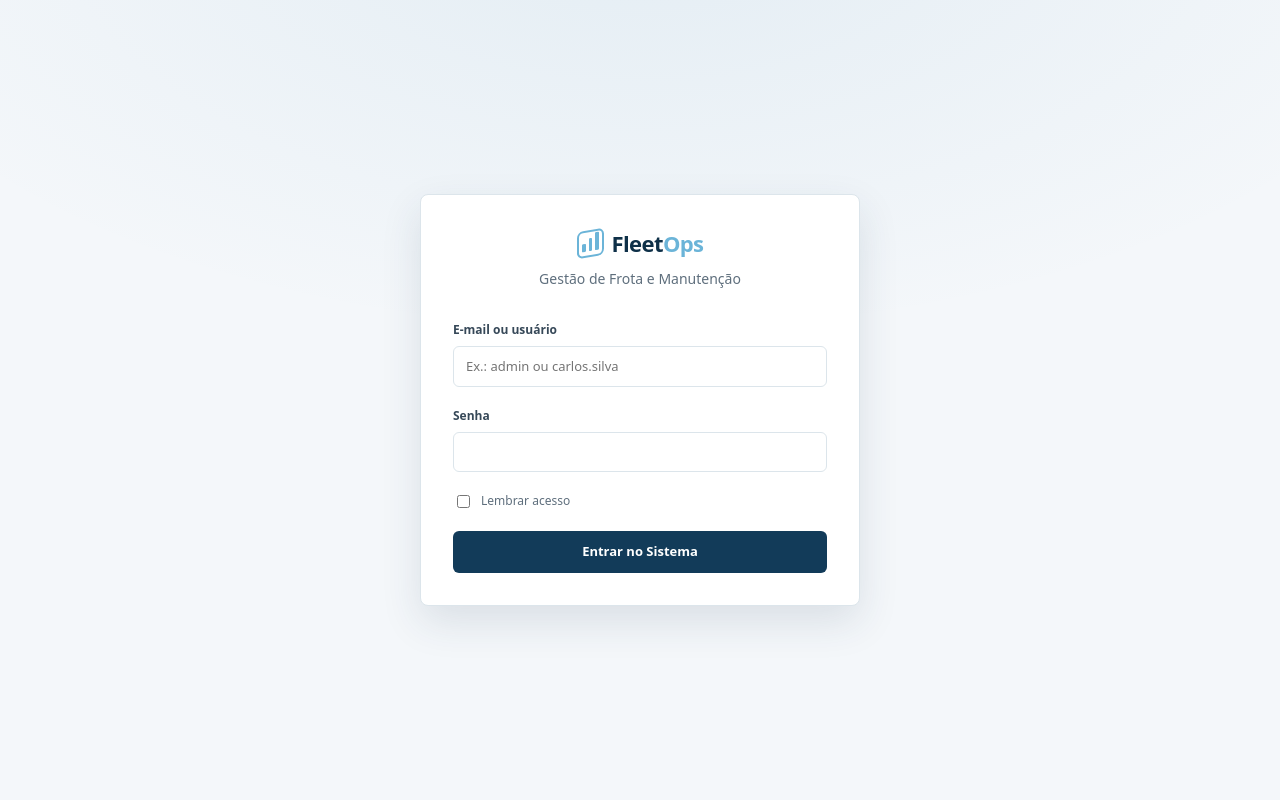
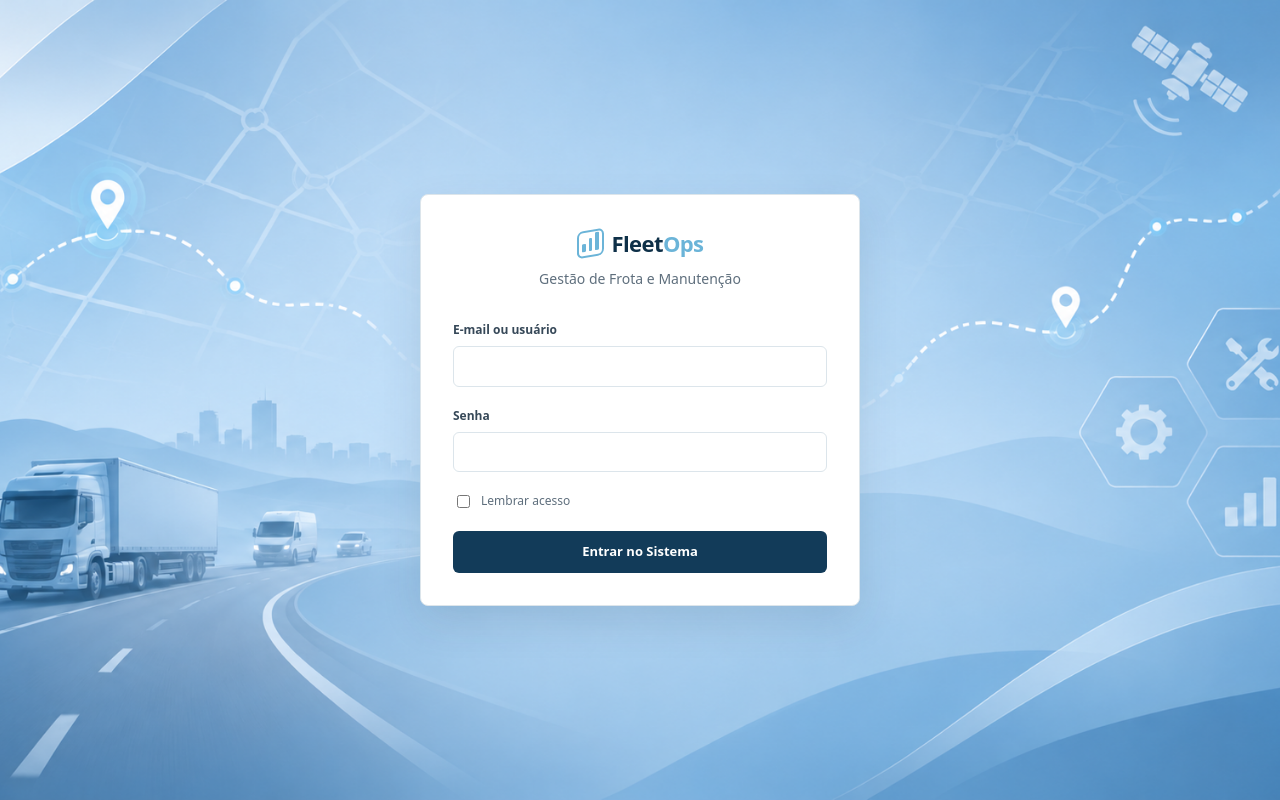
Before and after one commit to lucasanjos03/frota-ops, a Spring Boot app: page /login in a window 1280 px wide. Run offline with Spring Boot 4, Linux system fonts and the light colour scheme.

Commit message:
feat(login): adiciona imagem de fundo e remove placeholder
Mantem o formulario em um cartao branco e permite carregar as imagens estaticas antes da autenticacao.

```diff
--- a/src/main/java/br/edu/cesmac/frota_ops/auth/WebConfig.java
+++ b/src/main/java/br/edu/cesmac/frota_ops/auth/WebConfig.java
@@ -28,6 +28,7 @@ public class WebConfig implements WebMvcConfigurer {
                         "/login",
                         "/css/**",
                         "/js/**",
+                        "/images/**",
                         "/favicon.ico",
                         "/error");
     }
--- a/src/main/resources/static/css/styles.css
+++ b/src/main/resources/static/css/styles.css
@@ -961,6 +961,15 @@ td.table-actions > * + * { margin-left: var(--space-3); }
   );
 }
 
+.login-page--illustrated {
+  min-height: 100svh;
+  background-color: #a5cce9;
+  background-image: url("../images/login-background.png");
+  background-position: center;
+  background-repeat: no-repeat;
+  background-size: cover;
+}
+
 .login-card {
   width: min(440px, 100%);
   padding: var(--space-7);
--- a/src/main/resources/templates/auth/login.html
+++ b/src/main/resources/templates/auth/login.html
@@ -4,7 +4,7 @@
     <th:block th:replace="~{fragments/layout :: head('Entrar | FleetOps')}"></th:block>
   </head>
   <body>
-    <main class="login-page">
+    <main class="login-page login-page--illustrated">
       <section class="login-card">
         <div class="login-brand">
           <a class="brand" th:href="@{/}">
@@ -20,7 +20,6 @@
           <div class="form-group">
             <label for="username">E-mail ou usuário</label>
             <input id="username" name="username" type="text" autocomplete="username"
-                   placeholder="Ex.: admin ou carlos.silva"
                    th:value="${usernameTentativa != null ? usernameTentativa : (param.username != null ? param.username[0] : '')}"
                    required>
           </div>
```
Also changed, not shown: src/main/resources/static/images/login-background.png (added).
